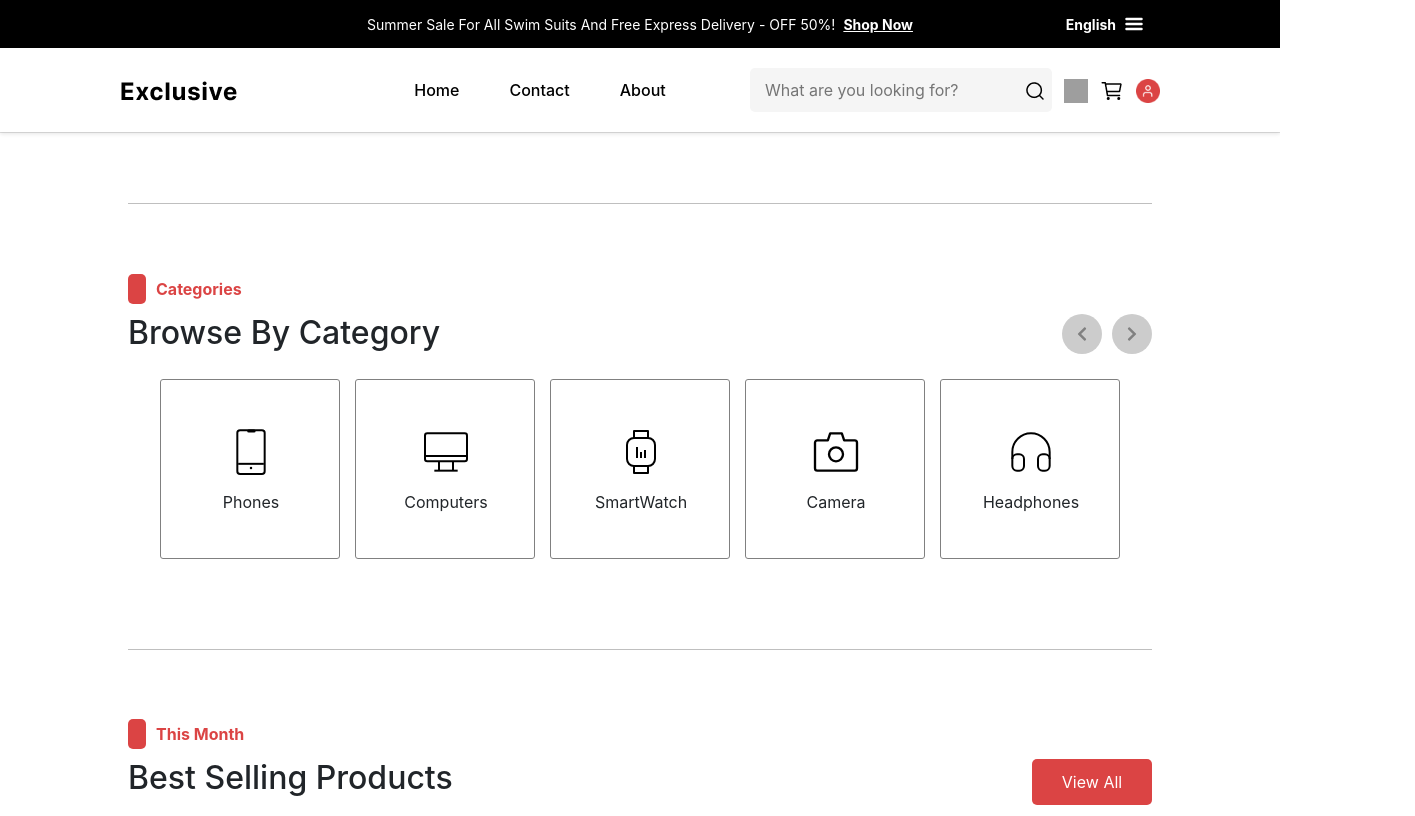
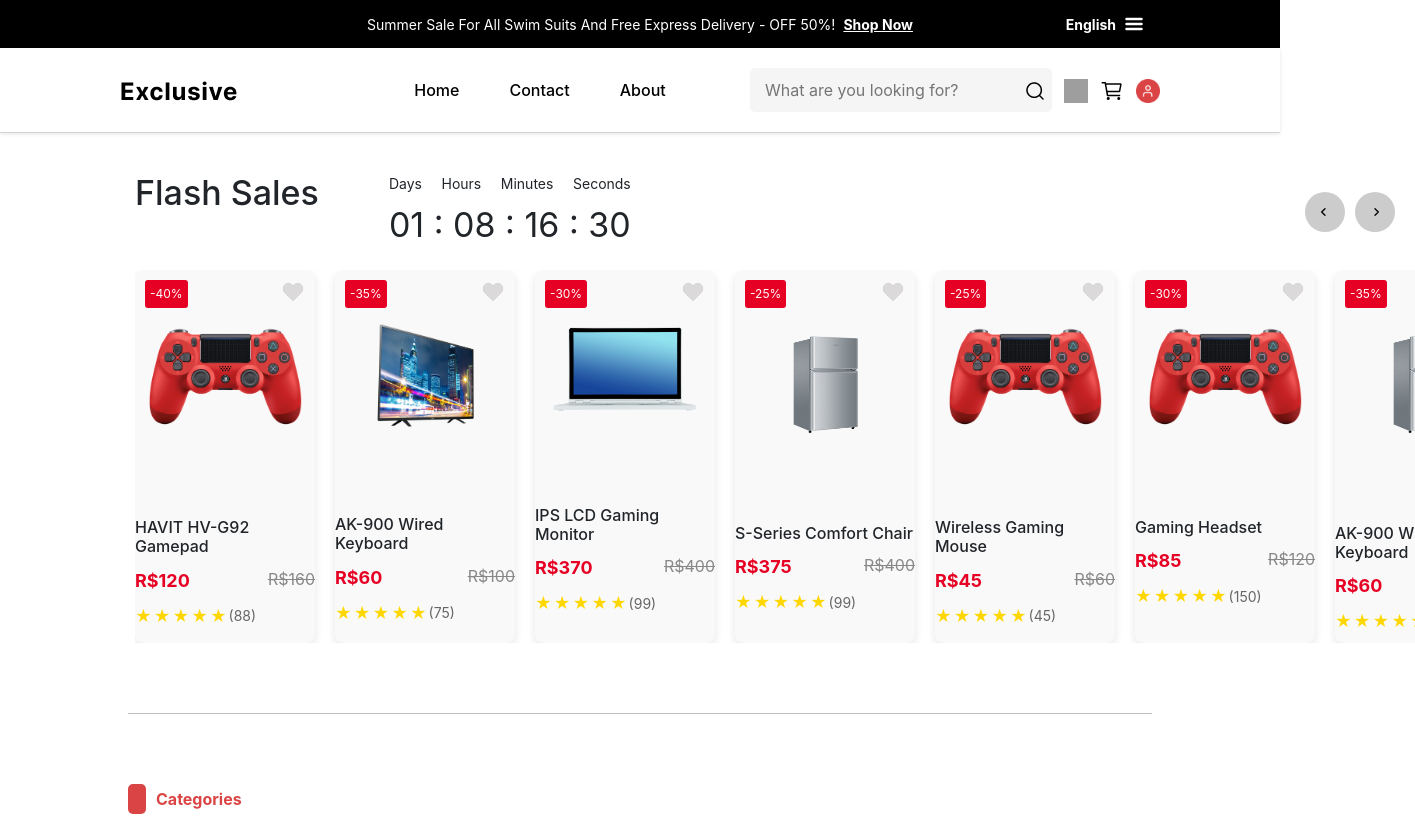
Before and after one commit to Projeto-Final-MaisPraTi/e-commerce-frontend, a React (Vite) app: page / in a window 1280 px wide. Shown: the top 816 px of the page, 1415 px wide, since content can reach past the window. Built offline with nearby package versions, Linux system fonts and the light colour scheme; grey boxes are pictures that could not be loaded.

Commit message:
Merge 'Erick' branch

```diff
--- a/src/components/BrowseByCategory/CardCategory.jsx
+++ b/src/components/BrowseByCategory/CardCategory.jsx
@@ -1,6 +1,6 @@
 import { useRef, useState } from 'react';
 import styled from 'styled-components';
-import Gaming from '../../assets/svgs/Gaming';
+// import Gaming from '../../assets/svgs/Gaming';
 import Headphones from '../../assets/svgs/Headphones';
 import Phones from '../../assets/svgs/Phones';
 import SmartWatch from '../../assets/svgs/SmartWatch';
--- a/src/pages/Home/Home.jsx
+++ b/src/pages/Home/Home.jsx
@@ -12,7 +12,7 @@ function Home() {
   return (
     <>
       <Header />
-      {/* <FlashSales /> */}
+      <FlashSales />
       <DividingLine />
       <BrowseByCategory />
       <DividingLine />
@@ -22,7 +22,7 @@ function Home() {
       <DividingLine />
       <NewArrival />
       <FeaturesSection />
-      {/* <Footer /> */}
+      <Footer />
     </>
   );
 }
```
Also changed, not shown: src/assets/icon-delivery.png.
